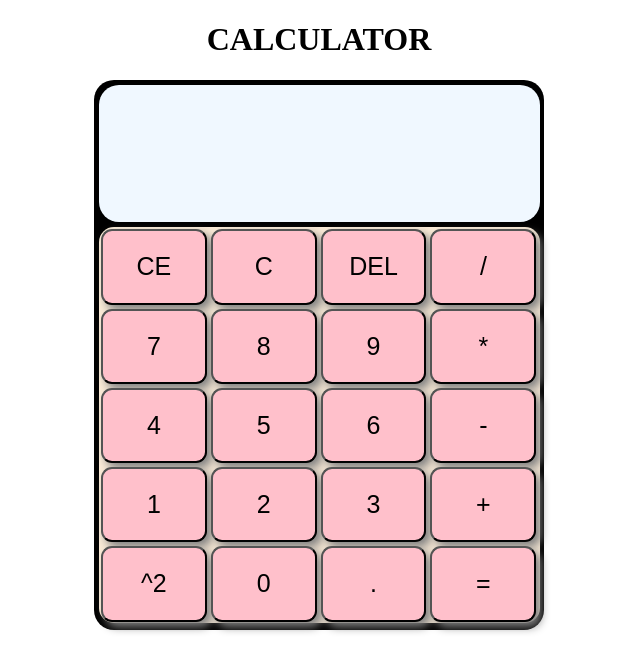
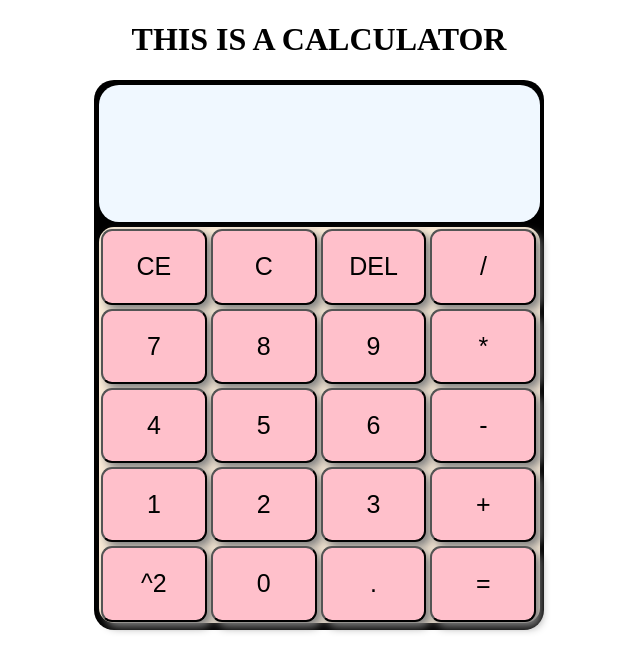
Before and after one commit to Nitheesh-Purnanand/Calculator, a plain HTML site: page index.html in a window 1280 px wide. Shown: the whole page, without its empty margins (321-961 px from the left). Drawn offline with Linux system fonts and the light colour scheme.

Commit message:
changed name

```diff
--- a/index.html
+++ b/index.html
@@ -7,7 +7,7 @@
     <link href="style.css" rel="stylesheet">
 </head>
 <body>
-<h1>CALCULATOR</h1>
+<h1>THIS IS A CALCULATOR</h1>
     <div class="outer_body">
         <div class="frame">
             <div class="screen">
```
